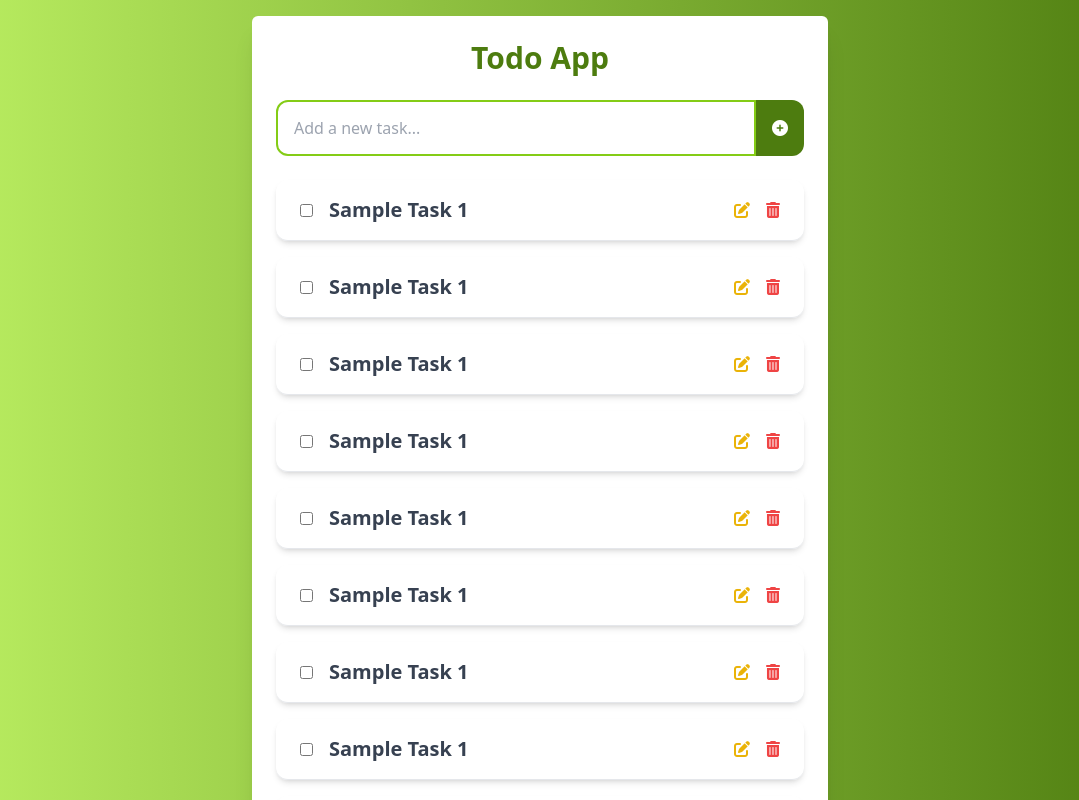
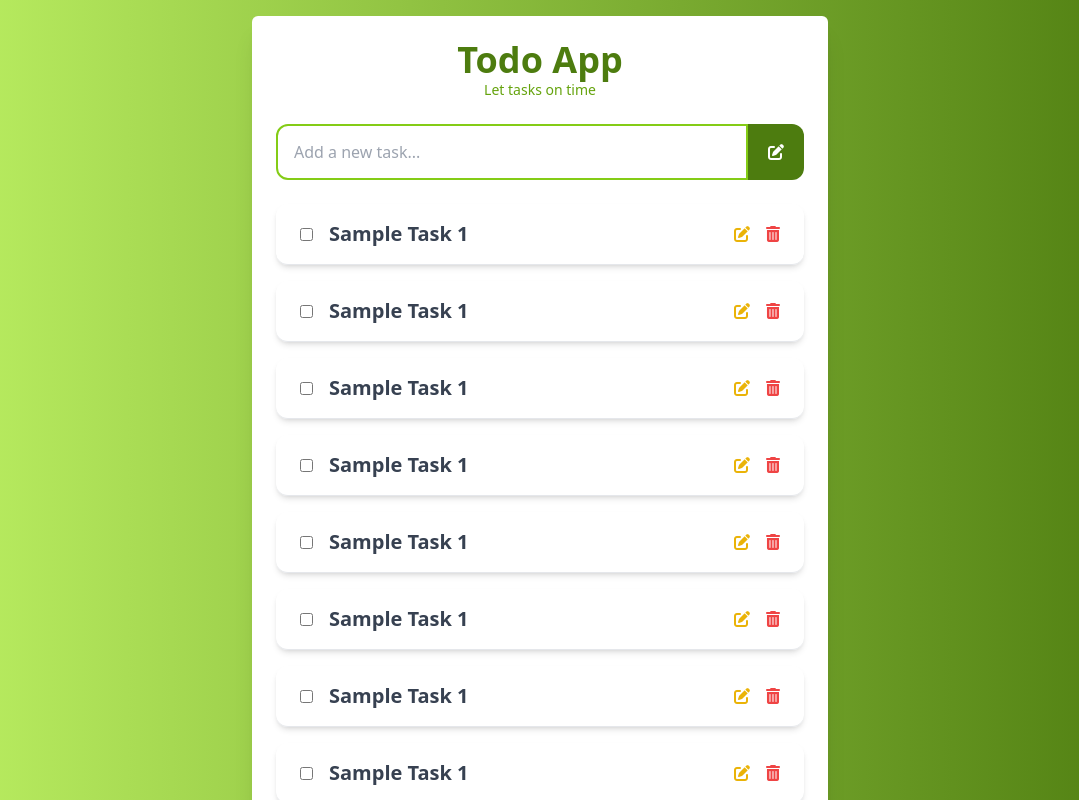
Before and after one commit to VishnuCheruvakkara/React-To-do-app, a React (Vite) app: page / in a window 1280 px wide. Shown: the top 800 px of the page, without its empty margins (100-1179 px from the left). Built offline with nearby package versions, Linux system fonts and the light colour scheme.

Commit message:
Starded to prgram todo app

```diff
--- a/src/App.jsx
+++ b/src/App.jsx
@@ -8,9 +8,14 @@ function App() {
       <div className="min-h-screen bg-gradient-to-r from-lime-300 to-lime-700 flex items-center justify-center p-4">
         <div className="bg-white p-6 rounded-md shadow-xl w-full max-w-sm sm:max-w-md md:max-w-lg lg:max-w-xl mx-auto">
 
-    <h1 className="text-3xl font-bold text-center text-lime-700 mb-6">
+          <div className="flex flex-col items-center mb-6">
+            <h1 className="text-4xl font-bold text-center text-lime-700">
               Todo App
             </h1>
+            <p className="text-sm text-lime-600 font-medium">
+              Let tasks on time
+            </p>
+          </div>
 
           {/* Input Section */}
           <div className="flex items-center mb-6">
@@ -20,9 +25,9 @@ function App() {
               className="flex-1 p-4 border-2 border-lime-500 rounded-l-xl focus:outline-none focus:ring-0 focus:ring-lime-300 h-14" // Ensures input height is fixed
             />
             <button
-        className="bg-lime-700 text-white p-4 rounded-r-xl hover:bg-lime-500 transition duration-300 h-14" // Matching height for button
+              className="bg-lime-700 px-5 text-white p-4 rounded-r-xl hover:bg-lime-500 transition duration-300 h-14" // Matching height for button
             >
-        <i className="fas fa-plus-circle text-1xl"></i>
+              <i className="fas fa-edit text-1xl"></i>
             </button>
           </div>
 
```
Lines whose indentation alone changed are shown as unchanged.
